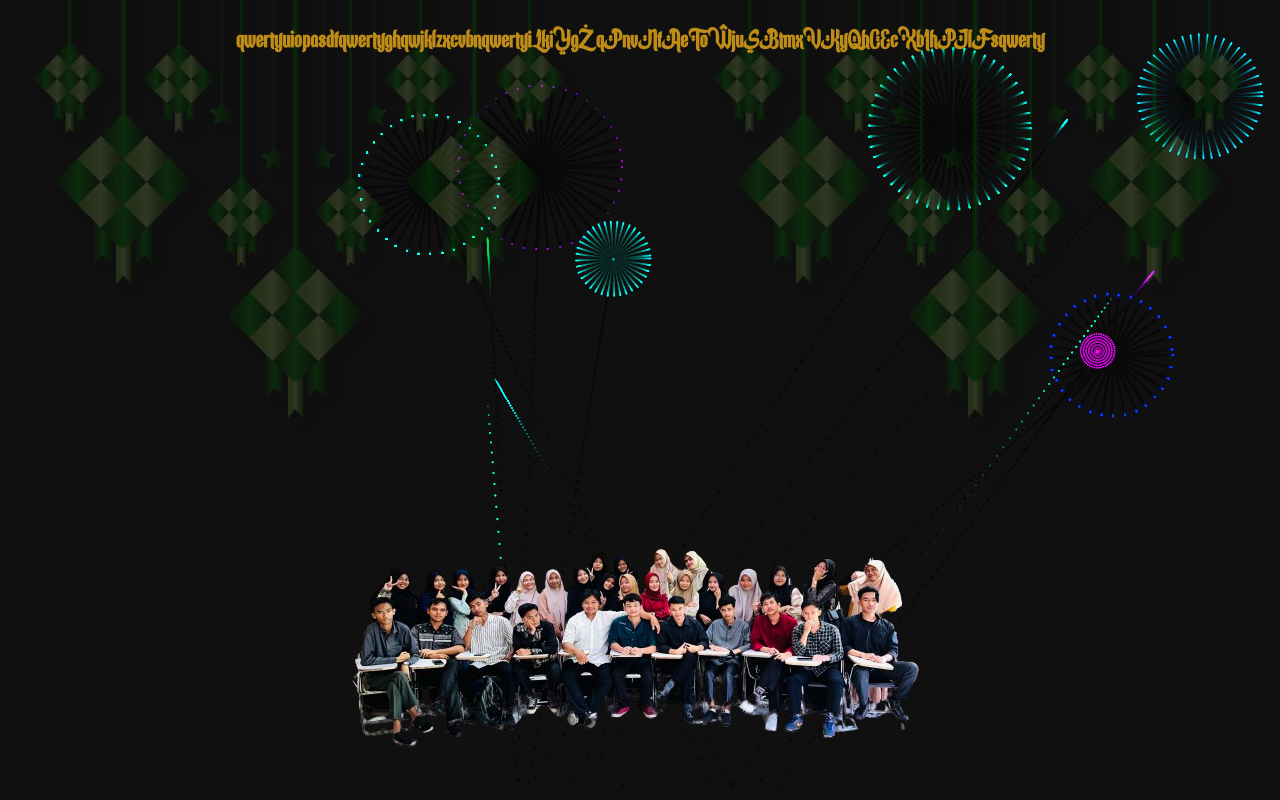
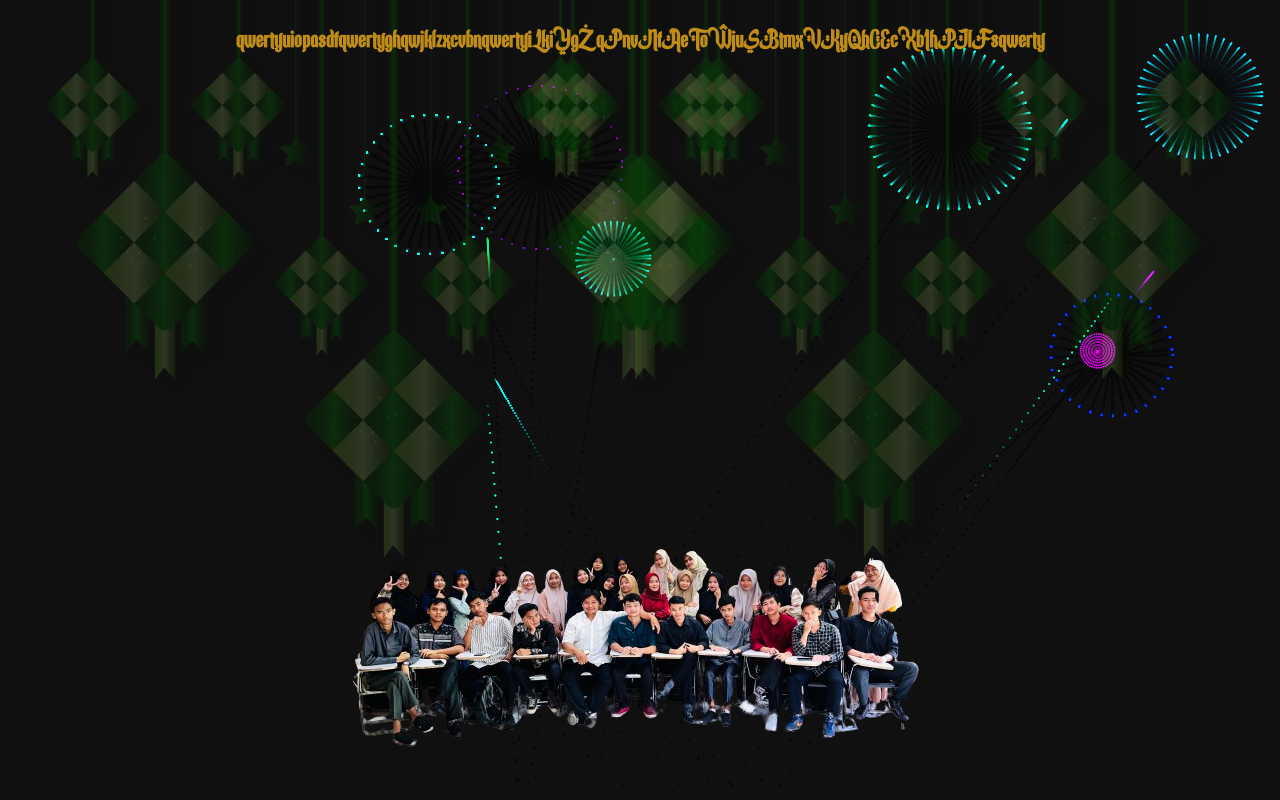
Before and after one commit to AICodeAl/Lebaran, a plain HTML site: page index.html in a window 1280 px wide. Drawn offline with Linux system fonts and the light colour scheme.

Commit message:
Update style.css

```diff
--- a/style.css
+++ b/style.css
@@ -18,7 +18,7 @@ canvas {
   left: 0;
   z-index: -1;
   opacity: 0.2;
-  width: 600px;
+  width: 800px;
 }
 
 .gambar-kanan {
@@ -27,7 +27,7 @@ canvas {
   right: 0;
   z-index: -1;
   opacity: 0.2;
-  width: 600px;
+  width: 800px;
 }
 
 .gambar-bawah {
```
